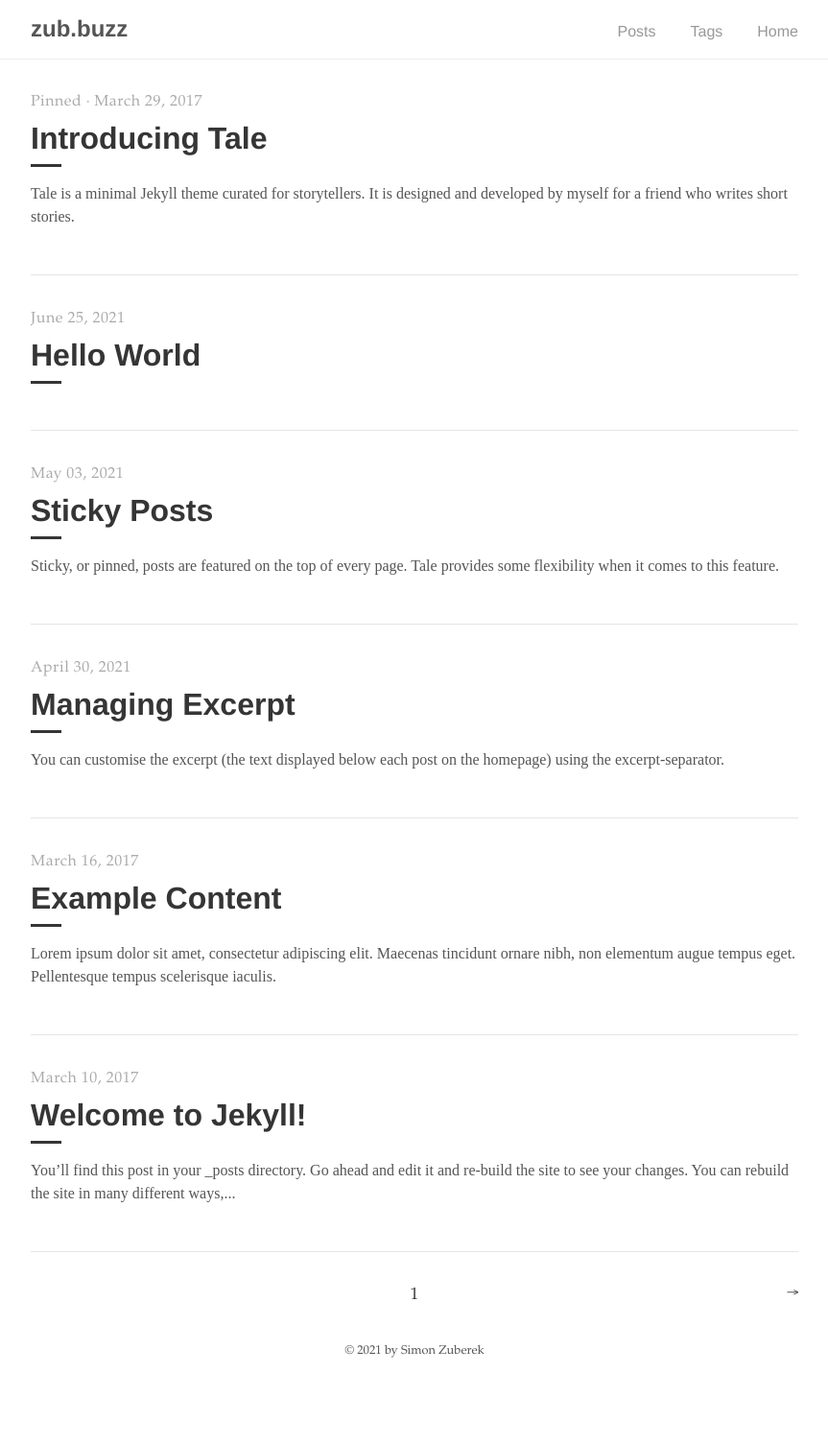
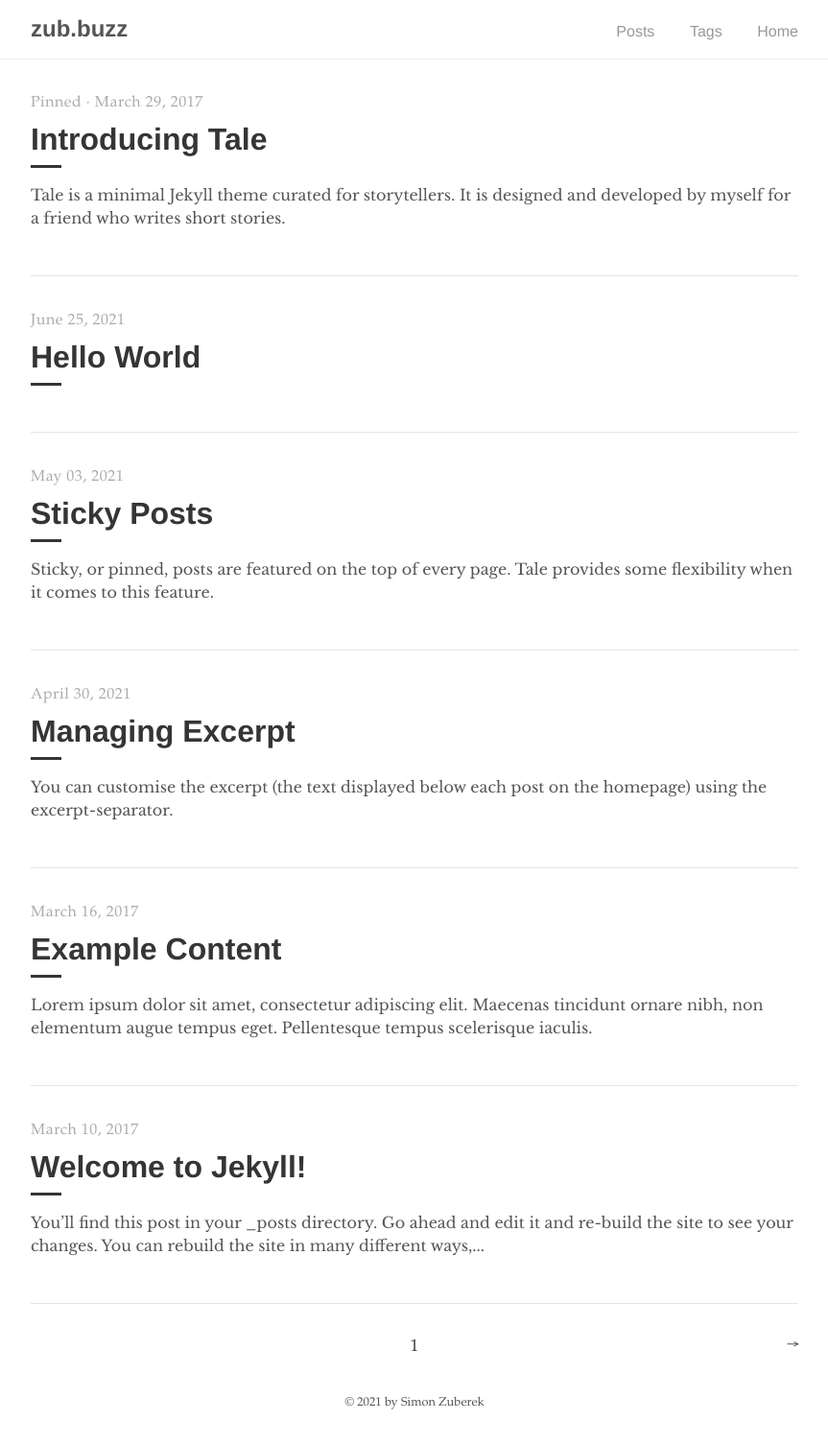
Before and after one commit to zoobereq/blog, a Jekyll site: the page built from index.html, in a window 1280 px wide. Shown: the whole page at 96% size, without its empty margins (208-1071 px from the left). Built offline with Jekyll 4.4.1, drawn with Linux system fonts in a browser that asks for light colours; the list of posts is cut into pages by our own code; before the commit the page ends 1451 px from its top, so only the background shows below that.

Commit message:
reverted the font update

```diff
--- a/_includes/head.html
+++ b/_includes/head.html
@@ -6,8 +6,7 @@
 
   <!-- CSS -->
   <link rel="stylesheet" href="{{ "/assets/main.css" | relative_url }}">
-  <link rel="stylesheet" href="https://fonts.googleapis.com/css?family=Crimson+Pro:ital,wght@0,200;0,300;0,400;0,500;0,600;0,700;0,800;0,900;1,200;1,300;1,400;1,500;1,600;1,700;1,800;1,900&display=swap">
-
+  <link rel="stylesheet" href="https://fonts.googleapis.com/css?family=Libre+Baskerville:400,400i,700">
 
   <!-- Favicon -->
   <link rel="icon" type="image/png" sizes="32x32" href="{{ "/assets/favicon-32x32.png" | relative_url }}">
```
